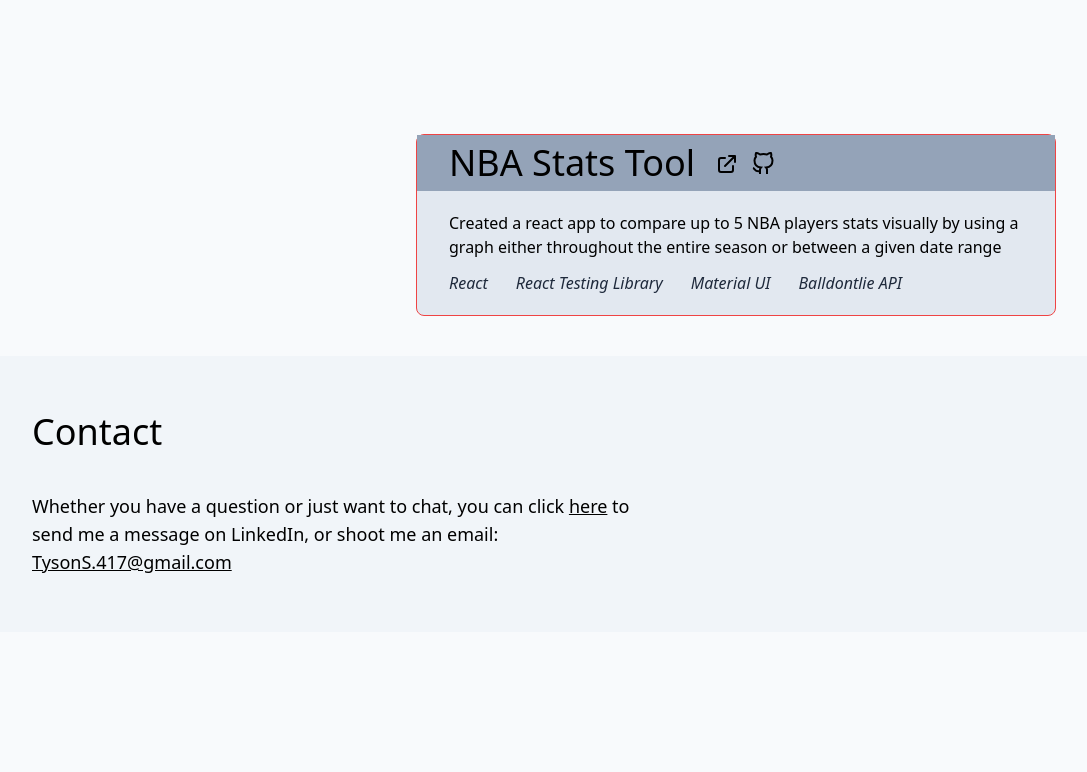
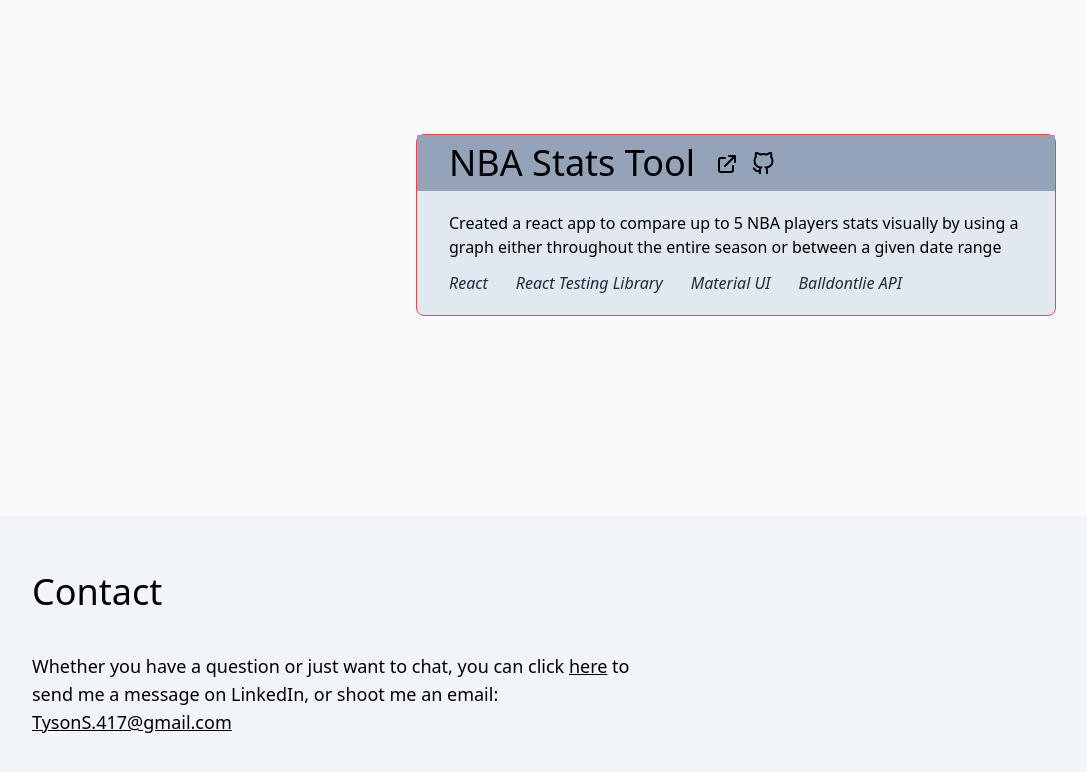
Before and after one commit to Tyson910/Portfolio, a Next.js app: page / in a window 1280 px wide. Shown: the part 1574-2346 px from the top of the page, without its empty margins (96-1183 px from the left). Before the commit the page ends 2206 px from the top, so only its background shows below. Built offline with nearby package versions, Linux system fonts and the light colour scheme.

Commit message:
add top margin to footer

```diff
--- a/src/components/Footer.js
+++ b/src/components/Footer.js
@@ -1,6 +1,6 @@
 export default function Footer() {
   return (
-    <footer className="w-full bg-slate-100 py-14">
+    <footer className="w-full bg-slate-100 py-14 mt-20 md:mt-40">
       <div className="container space-y-10">
         <p
           className="text-3xl md:text-4xl font-medium "
```
